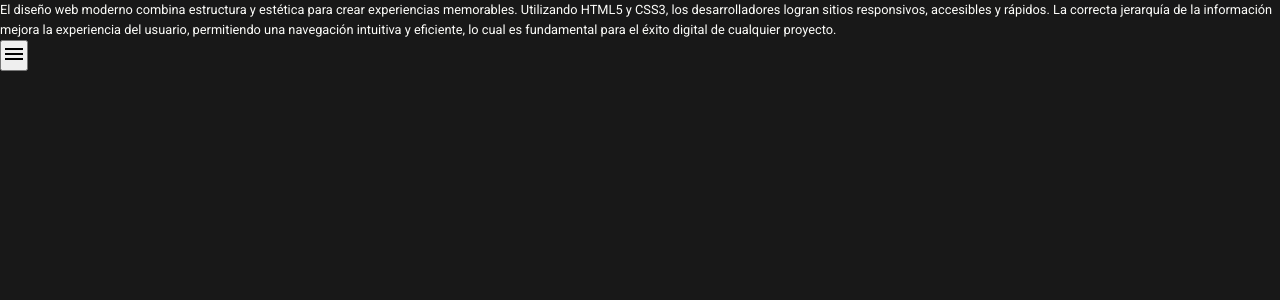
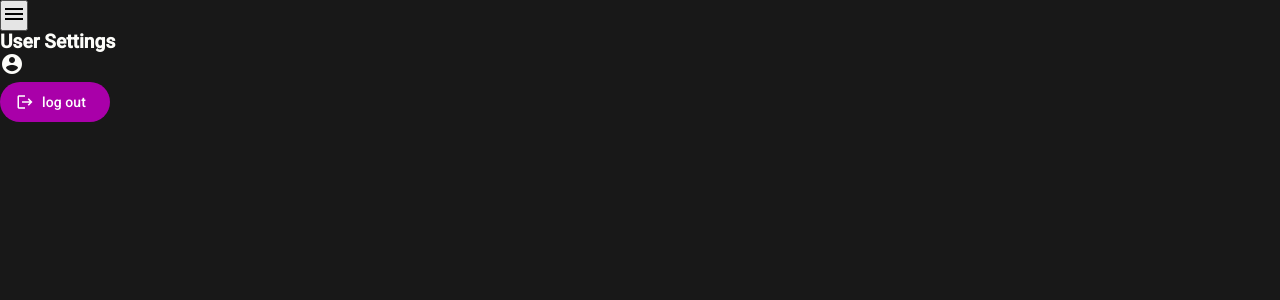
Before and after one commit to lautaroCardenas/TUP-SPACENOVA, an Angular app in the folder spacenova-front/: page /settings in a window 1280 px wide. Shown: the top 300 px of the page. Built offline with nearby package versions, Linux system fonts and the light colour scheme.

Commit message:
saved username and logout

```diff
--- a/spacenova-front/src/app/login/login.ts
+++ b/spacenova-front/src/app/login/login.ts
@@ -34,7 +34,7 @@ export class Login {
 
     this.user = {username: this.username, password: this.password}
 
-    //localStorage.setItem('userLogged', JSON.stringify(this.user))
+    localStorage.setItem('userLogged', JSON.stringify(this.user))
     this.isLoading = true
 
     setTimeout(() => {
--- a/spacenova-front/src/app/user-setting/user-setting.html
+++ b/spacenova-front/src/app/user-setting/user-setting.html
@@ -1,5 +1,20 @@
-<p>
-     El diseño web moderno combina estructura y estética para crear experiencias memorables. Utilizando HTML5 y CSS3, los desarrolladores logran sitios responsivos, accesibles y rápidos. La correcta jerarquía de la información mejora la experiencia del usuario, permitiendo una navegación intuitiva y eficiente, lo cual es fundamental para el éxito digital de cualquier proyecto.
-</p>
 <app-sidenav>
+     <section class="settings-container">
+
+          <h2>
+               User Settings
+          </h2>
+
+          <div class="card porfile-card">
+               <mat-icon class="avatar">account_circle</mat-icon>
+               <div class="profile-info">
+               </div>
+               <h3>{{ userAgent }}</h3>
+          </div>
+
+          <button mat-flat-button class="btn-logout" (click)="logout()">
+               <mat-icon>logout</mat-icon>
+               log out
+          </button>
+     </section>
 </app-sidenav>
--- a/spacenova-front/src/app/user-setting/user-setting.ts
+++ b/spacenova-front/src/app/user-setting/user-setting.ts
@@ -16,10 +16,16 @@ export class UserSetting {
   private router = inject(Router);
 
   ngOnInit() {
-    this.userAgent = navigator.userAgent;
-  }
+
+    const userSaved = localStorage.getItem('userLogged');
+    if (userSaved){
+      const userObject = JSON.parse(userSaved);
+      this.userAgent = userObject.username;
+    }
+      }
 
   logout() {
+    localStorage.removeItem('userLogged');
     this.router.navigate(['/login']);
   }
 }
```
